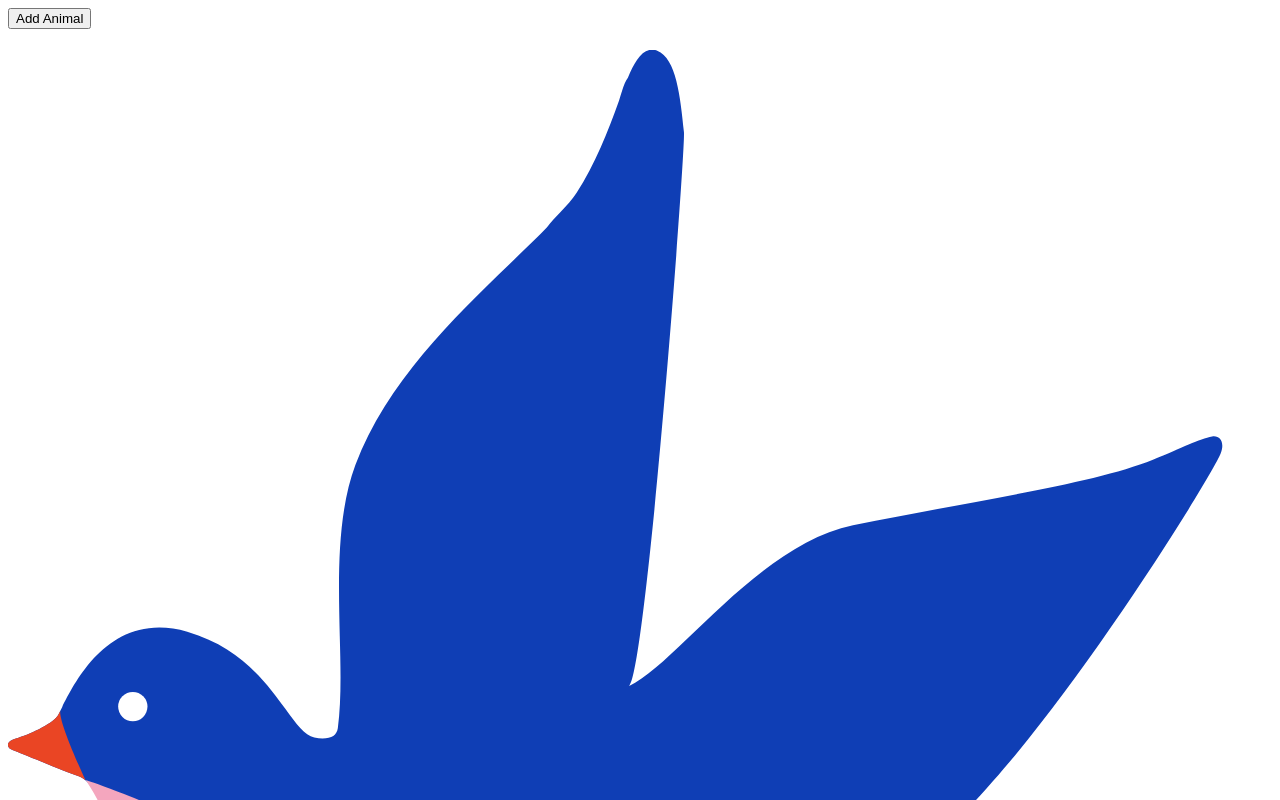
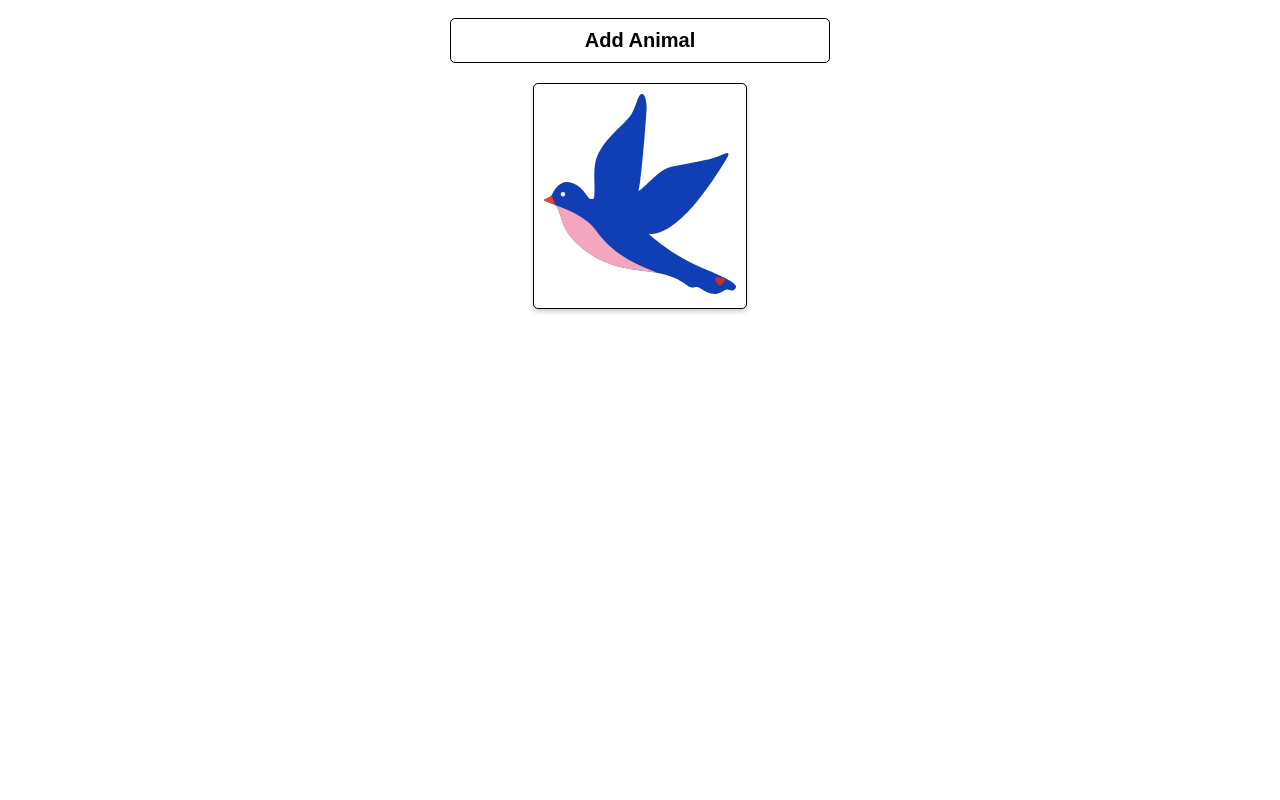
Before and after one commit to Raulito1/animals, a React (Create React App) app: page / in a window 1280 px wide. Both pictures are taken after a click on the button "Add Animal". Shown: the top 800 px of the page. Built offline with nearby package versions, Linux system fonts and the light colour scheme.

Commit message:
final styling

```diff
--- /dev/null
+++ b/src/AnimalShow.css
@@ -0,0 +1,18 @@
+.animal-show {
+    position: relative;
+    border: 1px solid black;
+    border-radius: 5px;
+    margin: 10px;
+    padding: 10px;
+    box-shadow: 0px 3px 4px lightgrey;
+}
+
+.animal {
+    height: 200px;
+}
+
+.heart {
+    position: absolute;
+    bottom: 10%;
+    right: 10%;
+}
--- a/src/AnimalShow.js
+++ b/src/AnimalShow.js
@@ -7,6 +7,8 @@
 import gator from './svg/gator.svg';
 import horse from './svg/horse.svg';
 import heart from './svg/heart.svg';
+
+import './AnimalShow.css';
 
 const svgMap = {
     bird,
@@ -24,9 +26,10 @@
     };
 
     return (
-        <div onClick={handleClick}>
-            <img src={svgMap[type]} alt='animal' />
+        <div className="animal-show" onClick={handleClick}>
+            <img className="animal" src={svgMap[type]} alt='animal' />
             <img
+                className="heart"
                 src={heart}
                 alt='heart'
                 style={{ width: 10 + 10 * clicked }}/>
--- /dev/null
+++ b/src/App.css
@@ -0,0 +1,24 @@
+.app {
+    display: flex;
+    flex-direction: column;
+    align-items: center;
+}
+
+.animal-list {
+    display: flex;
+    flex-wrap: wrap;
+    flex-direction: row;
+    justify-content: center;
+}
+
+button {
+    margin: 10px;
+    padding: 10px;
+    width: 30%;
+    border-radius: 5px;
+    border: 1px solid black;
+    background-color: white;
+    font-size: 20px;
+    font-weight: bold;
+    cursor: pointer;
+}
--- a/src/App.js
+++ b/src/App.js
@@ -1,5 +1,6 @@
 import { useState } from 'react';
 import AnimalShow from './AnimalShow';
+import './App.css';
 
 function getRandomAnimal() {
     const animals = ['bird', 'cat', 'cow', 'dog', 'gator', 'horse'];
@@ -20,9 +21,9 @@
     }
 
     return (
-        <div>
+        <div className="app">
             <button onClick={hanldeClick}>Add Animal</button>
-            <h1>{renderAnimals}</h1>
+            <div className="animal-list">{renderAnimals}</div>
         </div>
     );
 }
```
